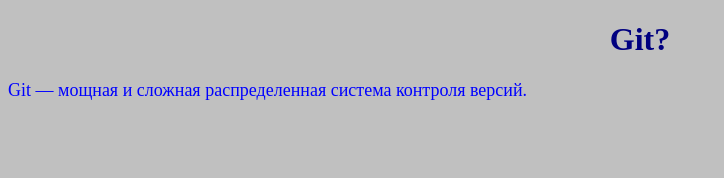
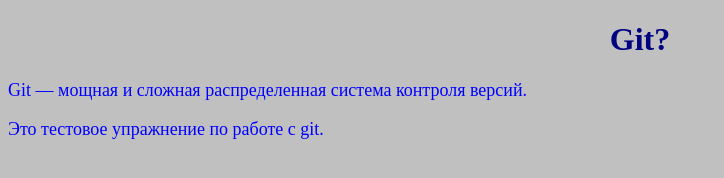
Before and after one commit to rostyslav-shevchuk-21/git-webdev, a plain HTML site: page index.html in a window 1280 px wide. Shown: the whole page, without its empty margins (0-724 px from the left). Drawn offline with Linux system fonts and the light colour scheme.

Commit message:
Fifth commit

```diff
--- a/index.html
+++ b/index.html
@@ -11,5 +11,7 @@
 
 	<p>Git — мощная и сложная распределенная система контроля версий.</p>
 
+	<p>Это тестовое упражнение по работе с git.</p>
+
 </body>
 </html>
```
